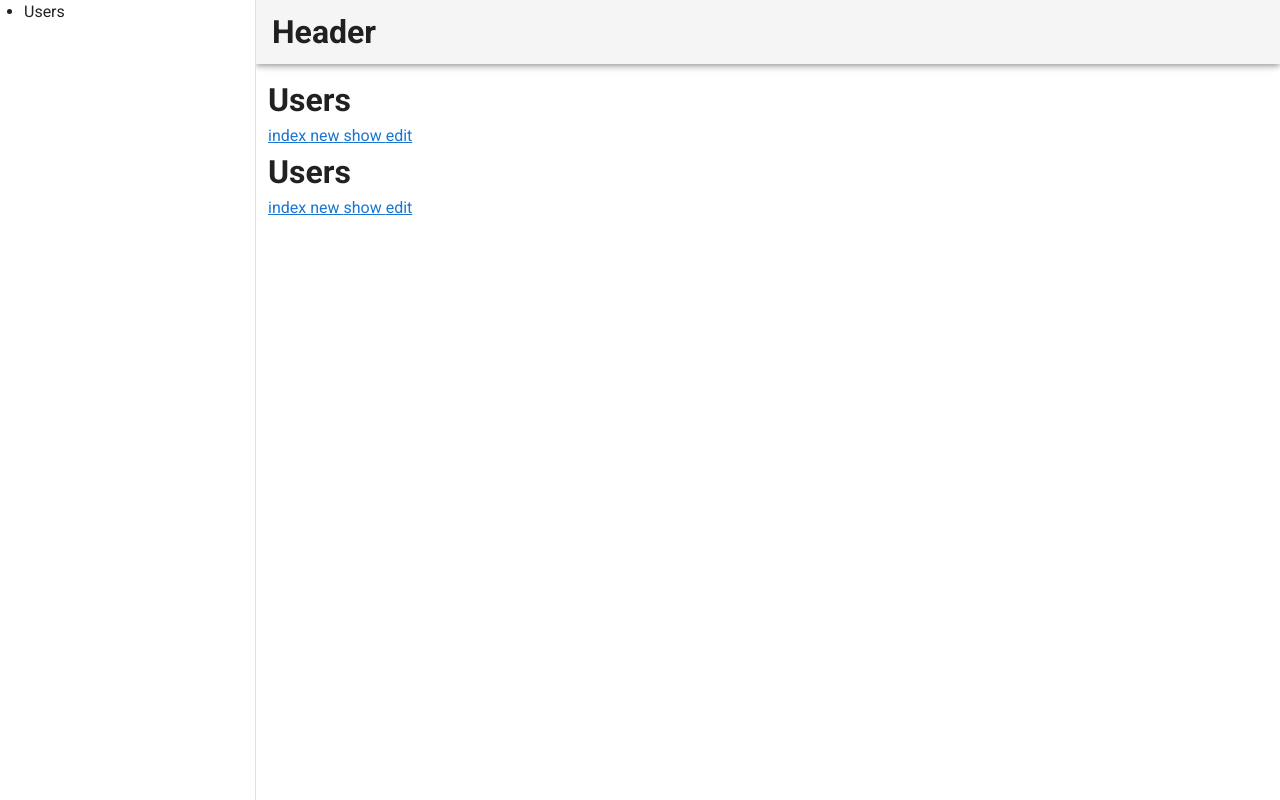
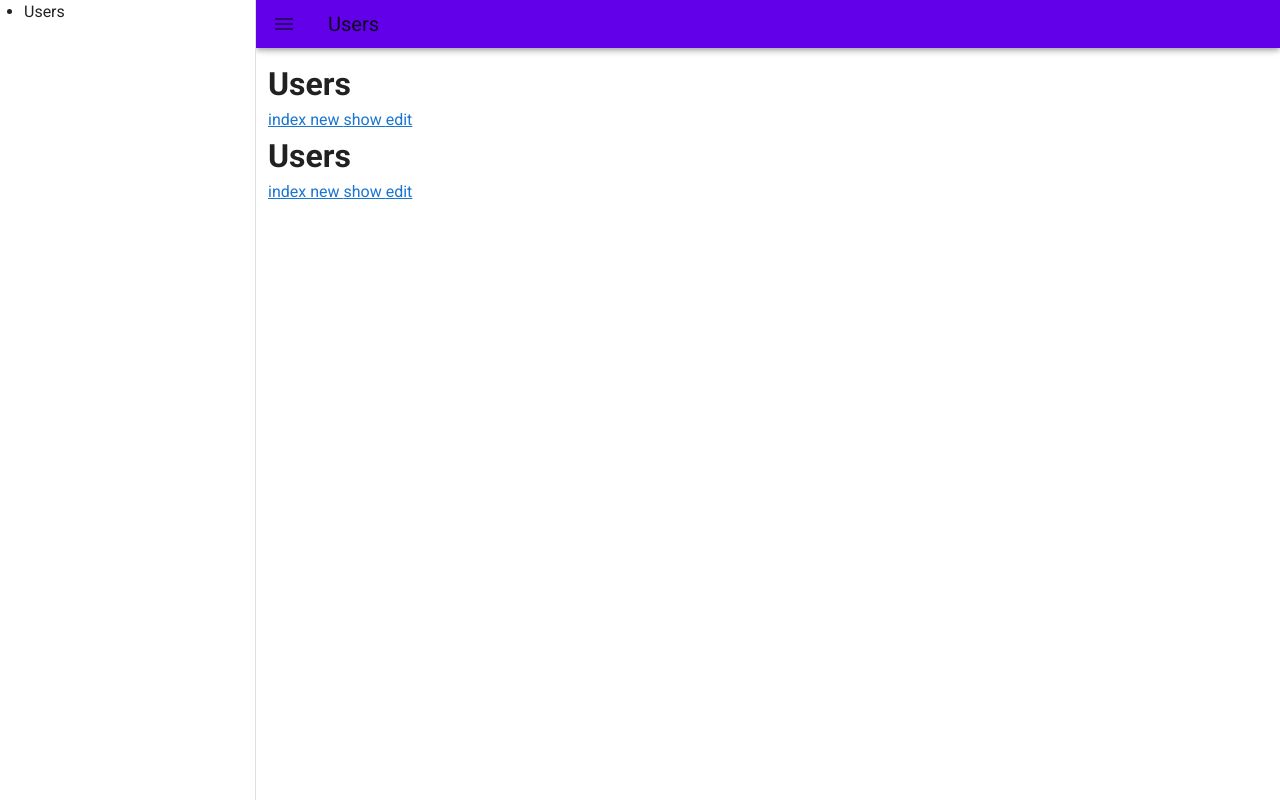
Before and after one commit to hiromoon/vue-ts-sample, a Vue app: page /users in a window 1280 px wide. Built offline with nearby package versions, Linux system fonts and the light colour scheme.

Commit message:
Header コンポーネントを追加

```diff
--- a/src/App.vue
+++ b/src/App.vue
@@ -5,9 +5,7 @@
         <li>Users</li>
       </ul>
     </v-navigation-drawer>
-    <v-app-bar app>
-      <h1>Header</h1>
-    </v-app-bar>
+    <Header />
     <v-main>
       <v-container fluid>
         <router-view />
@@ -18,11 +16,14 @@
 
 <script lang="ts">
 import Vue from "vue";
+import Header from "./components/Header.vue";
 
 export default Vue.extend({
   name: "App",
 
-  components: {},
+  components: {
+    Header
+  },
 
   data: () => ({
     //
--- /dev/null
+++ b/src/components/Header.vue
@@ -0,0 +1,6 @@
+<template>
+  <v-app-bar color="deep-purple accent-4" app dense>
+    <v-app-bar-nav-icon></v-app-bar-nav-icon>
+    <v-toolbar-title>Users</v-toolbar-title>
+  </v-app-bar>
+</template>
```
